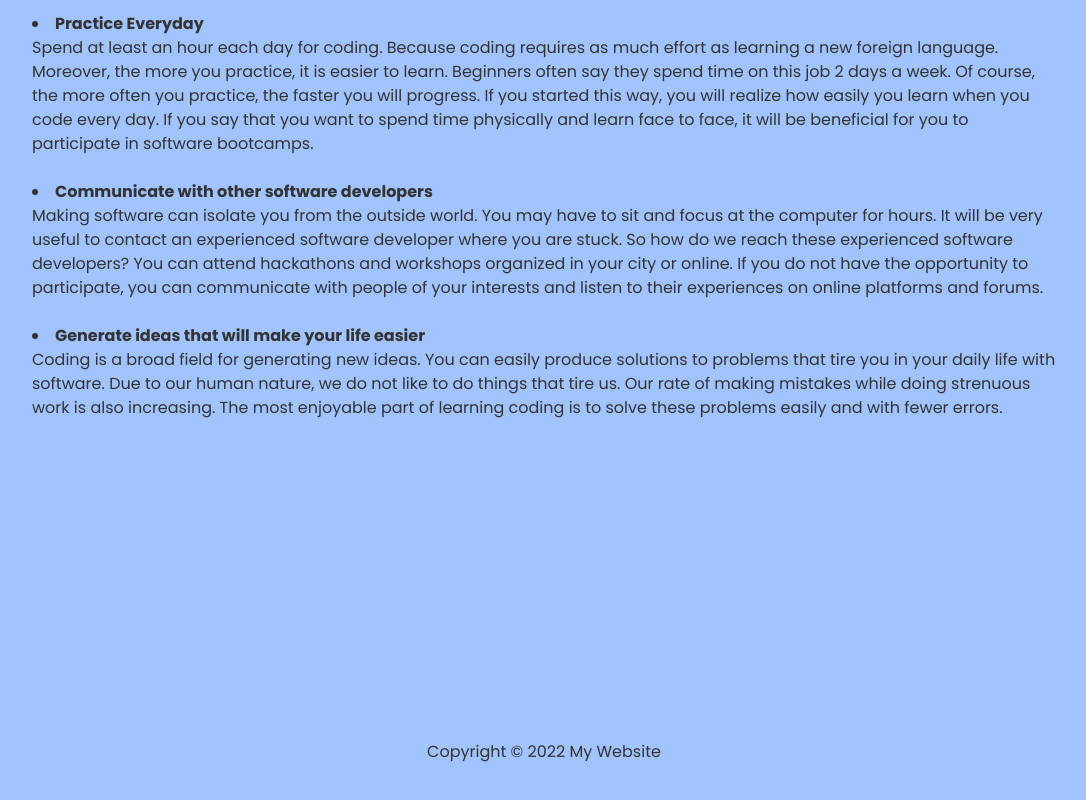
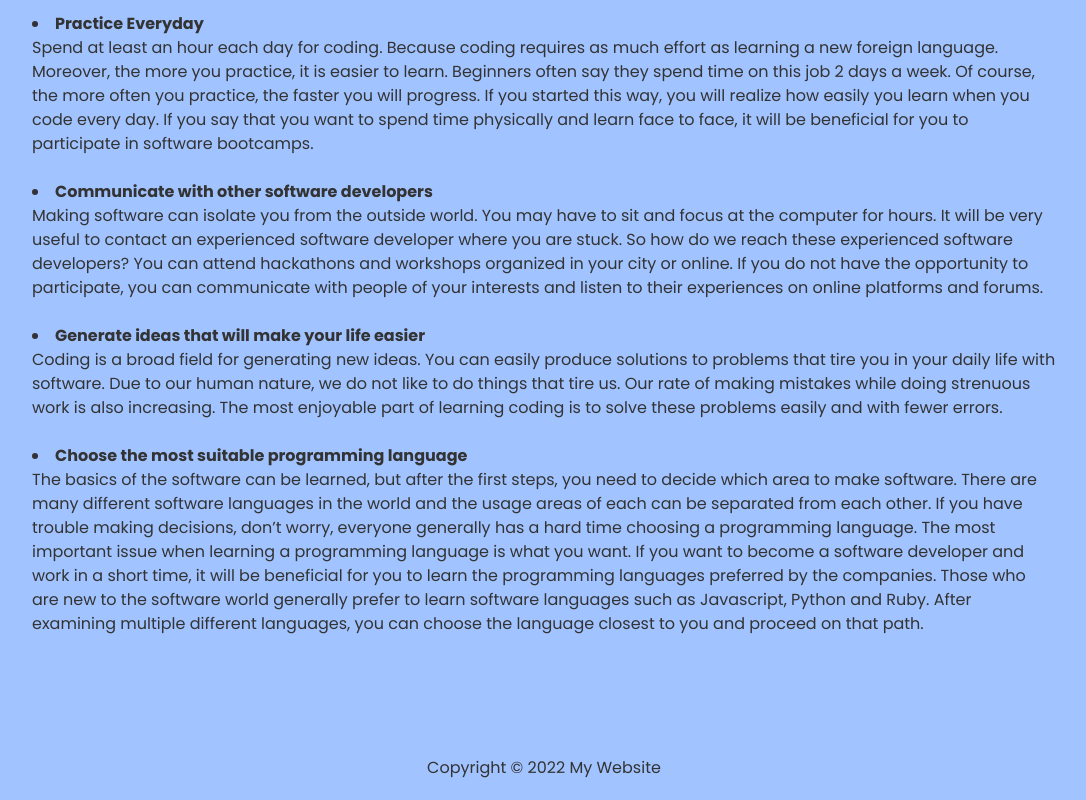
Before and after one commit to ismaillcann/mywebsite_ismail, a plain HTML site: page mywebsite/index.html in a window 1280 px wide. Shown: the part 722-1522 px from the top of the page, without its empty margins (96-1182 px from the left). Drawn offline with Linux system fonts and the light colour scheme.

Commit message:
içerik eklemeli yapıldı.

```diff
--- a/mywebsite/index.html
+++ b/mywebsite/index.html
@@ -109,6 +109,14 @@
                   Coding is a broad field for generating new ideas. You can easily produce solutions to problems that tire you in your daily life with software. Due to our human nature, we do not like to do things that tire us. Our rate of making mistakes while doing strenuous work is also increasing. The most enjoyable part of learning coding is to solve these problems easily and with fewer errors.
                 </ul>
               </li>
+              <br/>
+              <li>
+                <strong>Choose the most suitable programming language</strong>
+                <ul>
+                  The basics of the software can be learned, but after the first steps, you need to decide which area to make software. There are many different software languages in the world and the usage areas of each can be separated from each other. If you have trouble making decisions, don’t worry, everyone generally has a hard time choosing a programming language. The most important issue when learning a programming language is what you want. If you want to become a software developer and work in a short time, it will be beneficial for you to learn the programming languages preferred by the companies.
+Those who are new to the software world generally prefer to learn software languages such as Javascript, Python and Ruby. After examining multiple different languages, you can choose the language closest to you and proceed on that path.
+                </ul>
+              </li>
             </li>
           </div>
         </div>
--- a/mywebsite/style.css
+++ b/mywebsite/style.css
@@ -132,5 +132,5 @@ ul {
 footer {
   text-align: center;
   padding: 20px;
-  margin-top: 300px;
+  margin-top: 100px;
 }
```
